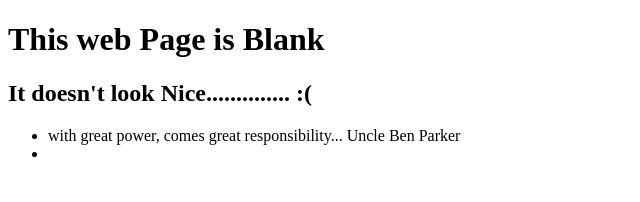
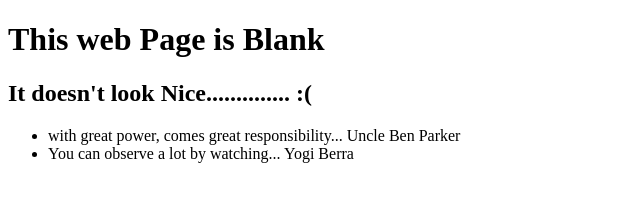
Before and after one commit to rkranjan2605/0main_openSAP, a plain HTML site: page index.html in a window 1280 px wide. Shown: the whole page, without its empty margins (0-640 px from the left). Drawn offline with Linux system fonts and the light colour scheme.

Commit message:
addded quote by yogi berra

```diff
--- a/index.html
+++ b/index.html
@@ -10,7 +10,7 @@
 		<h2>It doesn't look Nice..............  :(</h2>
 		<ul>
 			<li>with great power, comes great responsibility... Uncle Ben Parker</li>
-			<li></li>
+			<li>You can observe a lot by watching... Yogi Berra</li>
 		</ul>
 	</body>
 </html>
```
